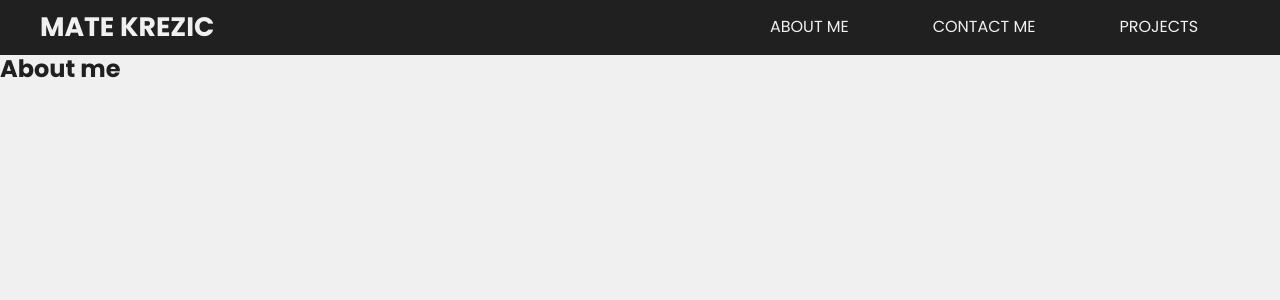
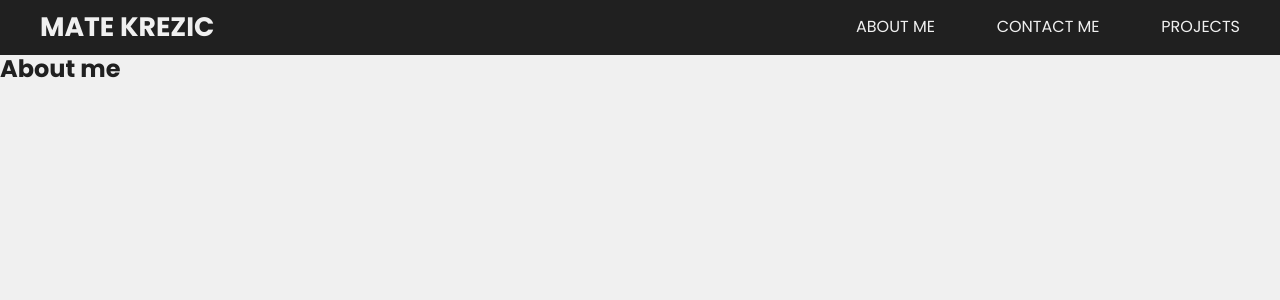
Before and after one commit to unizdmate/portfolio-redesign, a Next.js app: page /about in a window 1280 px wide. Shown: the top 300 px of the page. Built offline with nearby package versions, Linux system fonts and the light colour scheme.

Commit message:
fixed navbar css bug

```diff
--- a/styles/Navbar.module.css
+++ b/styles/Navbar.module.css
@@ -25,9 +25,9 @@
 .navbar__items {
   display: flex;
   flex-direction: row;
-  justify-content: space-around;
+  justify-content: space-between;
   list-style-type: none;
-  width: 40vw;
+  width: 30vw;
 }
 
 .navbar__item {
```
